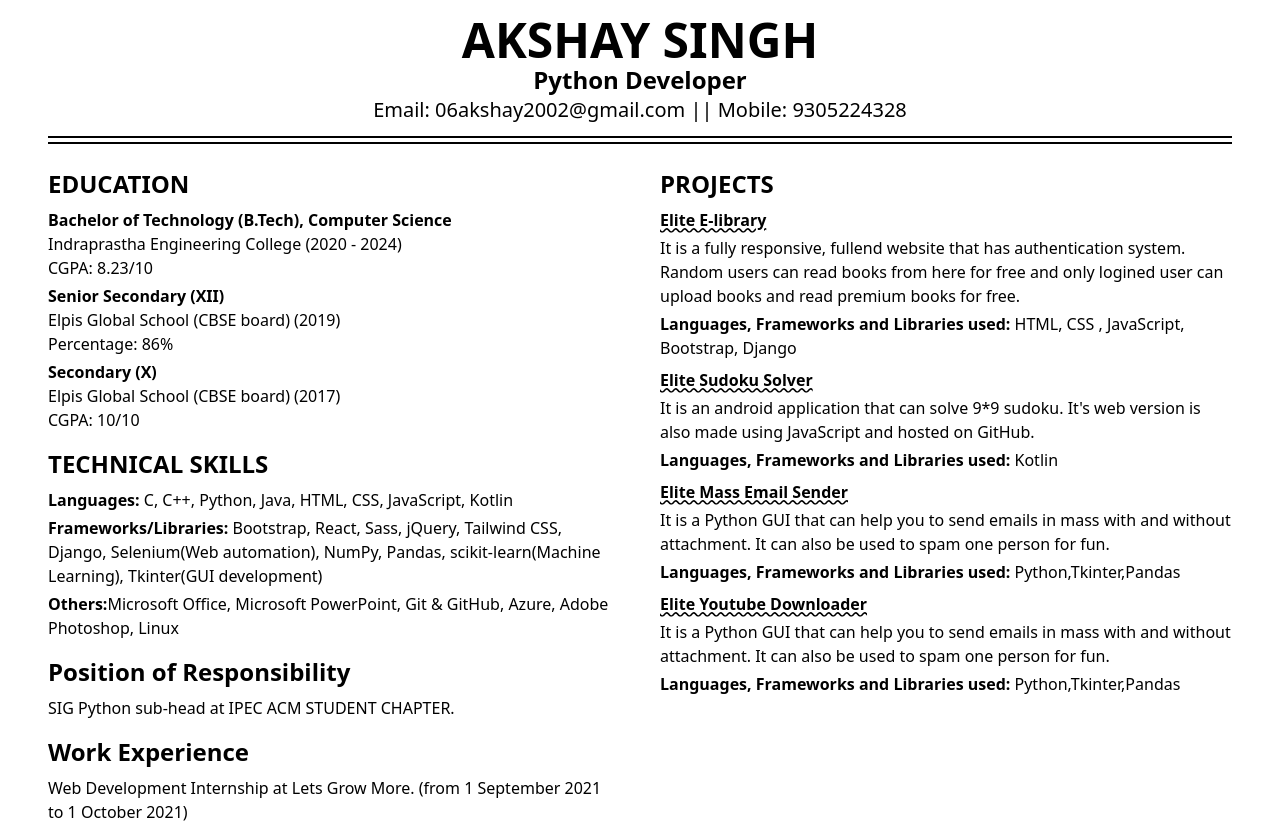
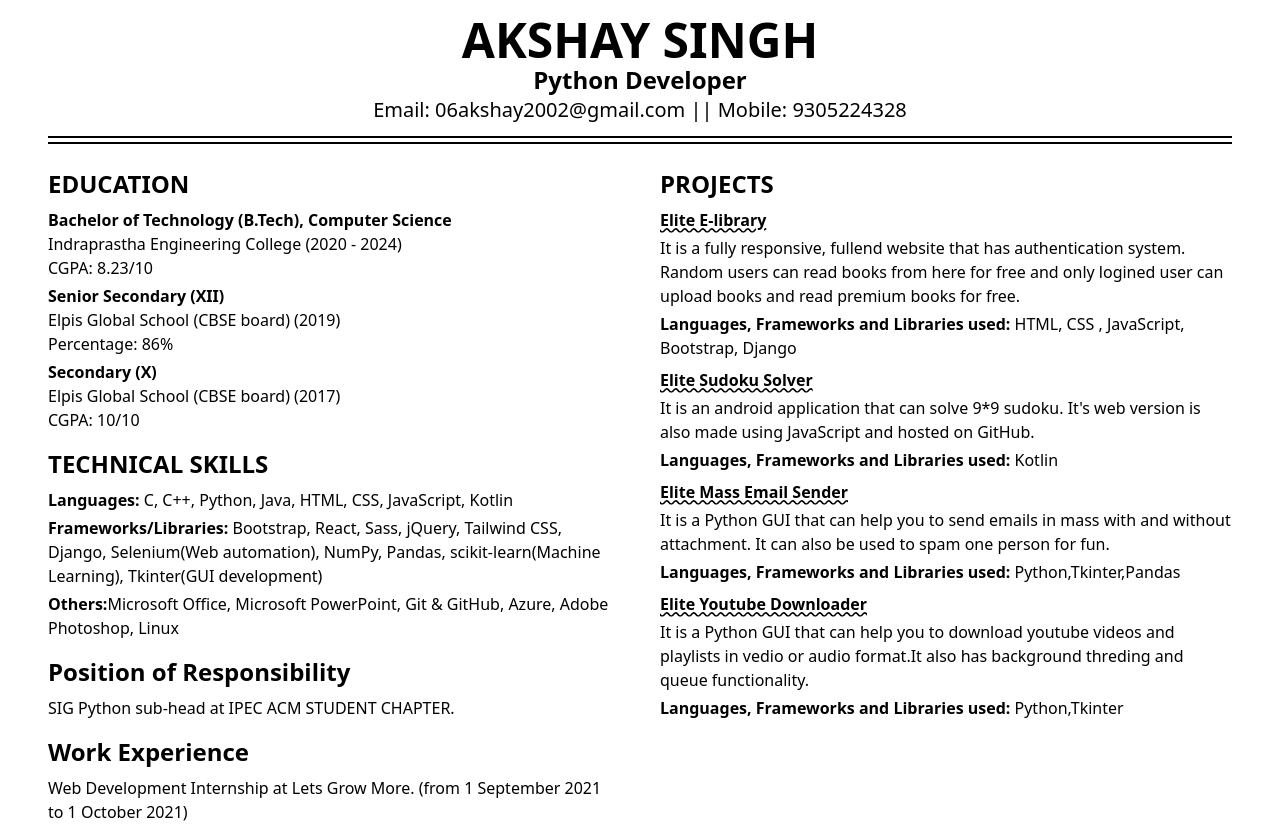
Before and after one commit to Akshay2002Singh/Resume, a plain HTML site: page index.html in a window 1280 px wide. Drawn offline with nearby package versions, Linux system fonts and the light colour scheme.

Commit message:
projects added

```diff
--- a/index.html
+++ b/index.html
@@ -83,8 +83,8 @@
                     <p class="mt-1"><span class="font-bold">Languages, Frameworks and Libraries used:</span> Python,Tkinter,Pandas</p>
 
                     <p class="font-bold mb-1 mt-2 underline decoration-wavy">Elite Youtube Downloader</p>
-                    <p>It is a Python GUI that can help you to send emails in mass with and without attachment. It can also be used to spam one person for fun.</p>
-                    <p class="mt-1"><span class="font-bold">Languages, Frameworks and Libraries used:</span> Python,Tkinter,Pandas</p>
+                    <p>It is a Python GUI that can help you to download youtube videos and playlists in vedio or audio format.It also has background threding and queue functionality.</p>
+                    <p class="mt-1"><span class="font-bold">Languages, Frameworks and Libraries used:</span> Python,Tkinter</p>
                 </div>
 
             </div>
```
